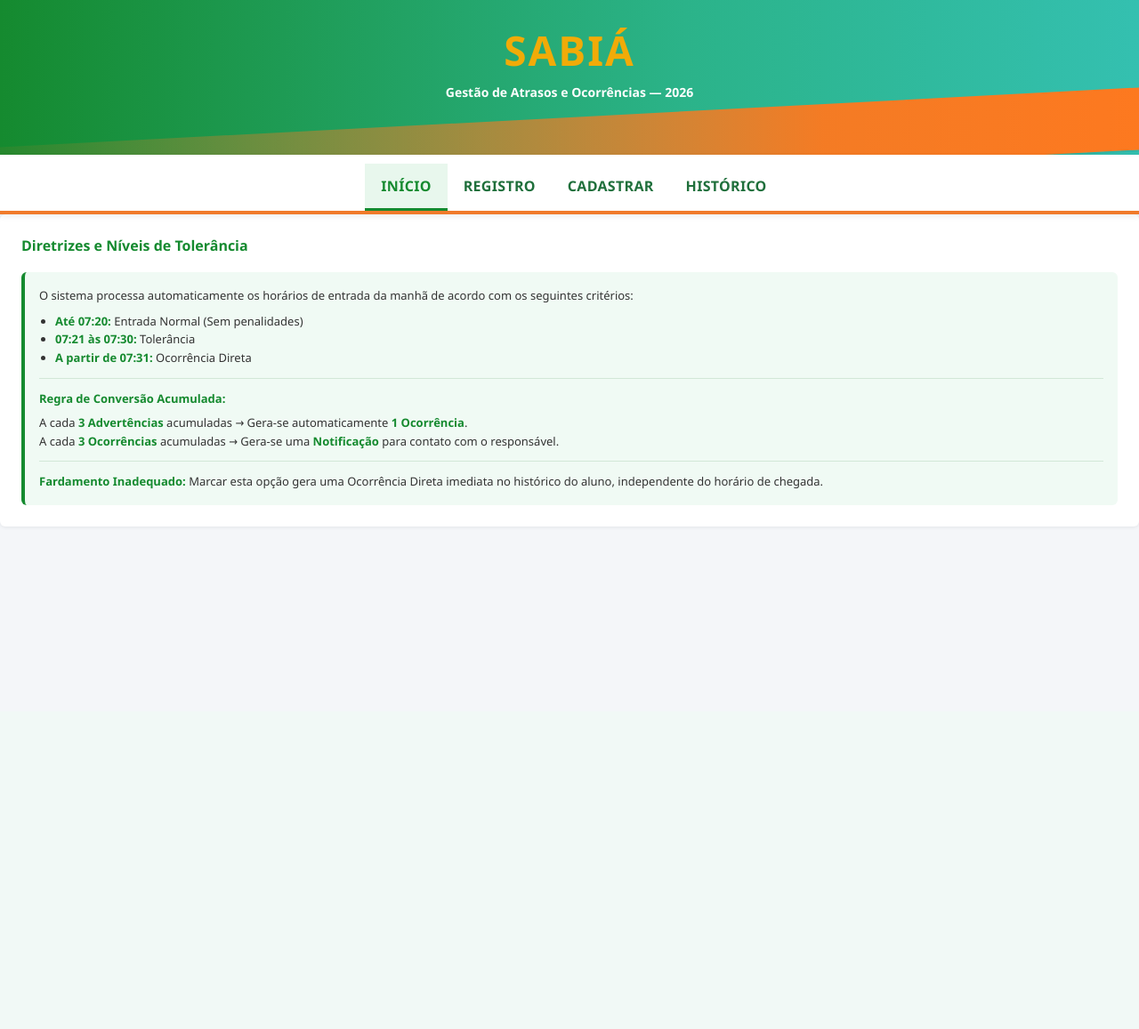
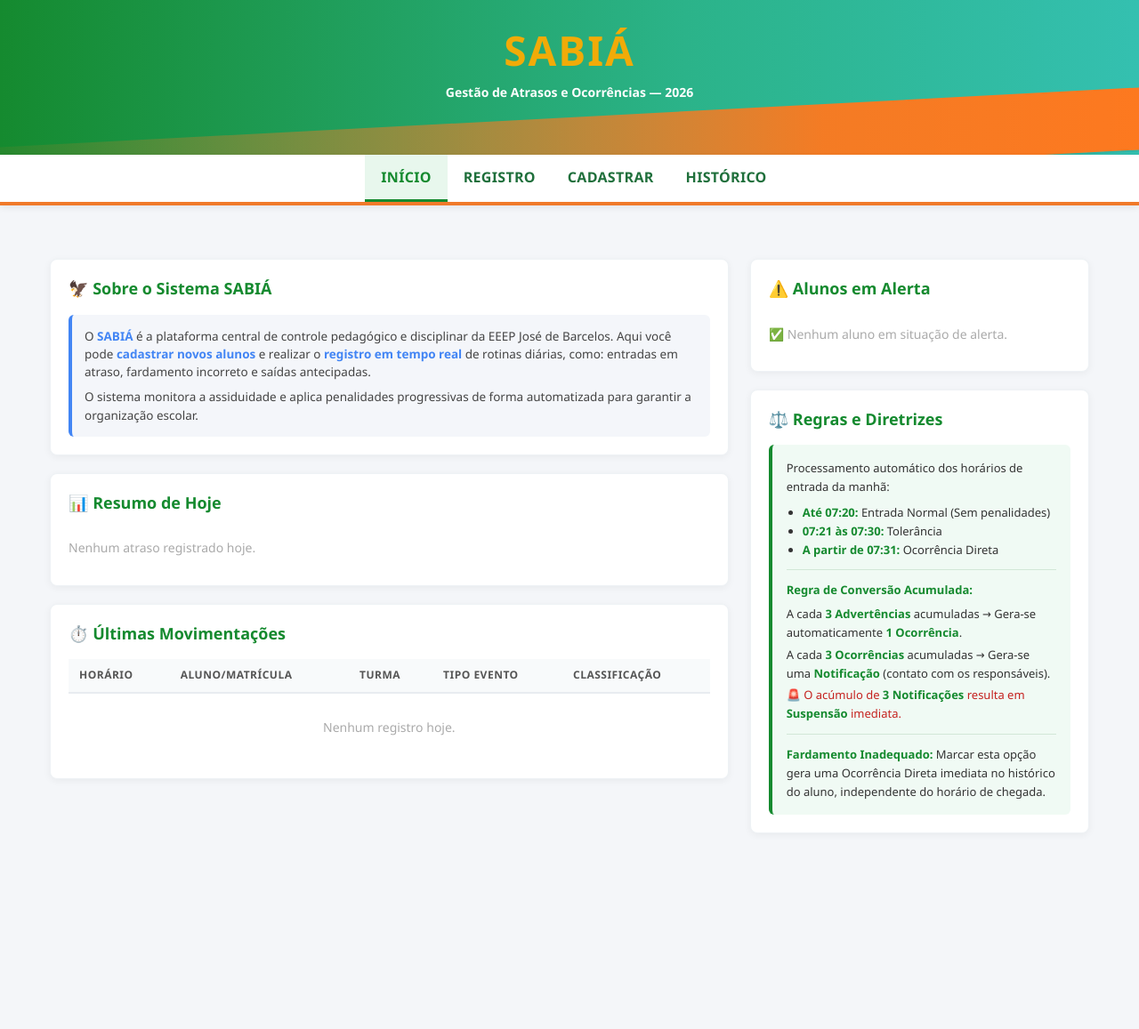
Before and after one commit to nicolasPL0/Projeto-Social-Backend, a PHP site: page / in a window 1280 px wide. Shown: the whole page at 89% size. Before the commit the page ends 593 px from the top, so only its background shows below. Run offline with PHP 8.4, Linux system fonts and the light colour scheme; data that the repository does not hold is empty.

Commit message:
Update index.php

```diff
--- a/index.php
+++ b/index.php
@@ -3,17 +3,47 @@
 
 <head>
   <meta charset="UTF-8" />
-  <!-- viewport: garante que o celular não tente comprimir a página inteira numa tela pequena -->
   <meta name="viewport" content="width=device-width, initial-scale=1.0" />
   <title>SABIÁ — EEEP José de Barcelos</title>
   <link rel="stylesheet" href="style.css" />
   <style>
     /* limita a largura do conteúdo nessa página */
     .container {
-      max-width: 1000px;
+      max-width: 1200px;
+      margin: 0 auto;
+      padding: 0 16px;
     }
 
-    /* caixa verde com as regras disciplinares da escola */
+    /* Estrutura de Grid para organizar o conteúdo */
+    .main-grid {
+      display: grid;
+      grid-template-columns: 2fr 1fr;
+      gap: 24px;
+      margin-top: 24px;
+      margin-bottom: 80px; /* espaço para o bottom-nav no mobile */
+    }
+
+    /* Cards gerais do sistema */
+    .card {
+      background: #fff;
+      border-radius: 8px;
+      box-shadow: 0 2px 8px rgba(0,0,0,0.05);
+      padding: 20px;
+      margin-bottom: 20px;
+      border: 1px solid #eef2f5;
+    }
+
+    .card-title {
+      font-size: 18px;
+      font-weight: bold;
+      color: #158a2f;
+      margin-bottom: 16px;
+      display: flex;
+      align-items: center;
+      gap: 8px;
+    }
+
+    /* Caixa verde com as regras disciplinares da escola */
     .rule-box {
       background: #f0faf4;
       border-left: 4px solid #158a2f;
@@ -28,6 +58,90 @@
       color: #158a2f;
     }
 
+    /* Estilos para a tabela e dados dinâmicos do JS */
+    .table-container {
+      overflow-x: auto;
+    }
+
+    table {
+      width: 100%;
+      border-collapse: collapse;
+      font-size: 14px;
+      text-align: left;
+    }
+
+    th, td {
+      padding: 12px;
+      border-bottom: 1px solid #eee;
+    }
+
+    th {
+      background-color: #f8f9fa;
+      color: #555;
+    }
+
+    /* Estilos de Badges (Tolerância, Ocorrência, etc) */
+    .badge {
+      padding: 4px 8px;
+      border-radius: 4px;
+      font-size: 12px;
+      font-weight: bold;
+      display: inline-block;
+    }
+    .badge-green { background: #e6f4ea; color: #137333; }
+    .badge-orange { background: #feefe3; color: #b06000; }
+    .badge-red { background: #fce8e6; color: #c5221f; }
+    .badge-gray { background: #f1f3f4; color: #5f6368; }
+
+    /* Alertas de alunos */
+    .alerta-item {
+      display: flex;
+      justify-content: space-between;
+      align-items: center;
+      padding: 10px;
+      border-bottom: 1px solid #f5f5f5;
+    }
+    .alerta-turma {
+      font-size: 12px;
+      color: #777;
+      margin-left: 6px;
+    }
+    .alerta-badges {
+      display: flex;
+      gap: 4px;
+    }
+
+    /* Layout dos blocos de resumo */
+    .resumo-container {
+      display: grid;
+      grid-template-columns: repeat(auto-fit, minmax(200px, 1fr));
+      gap: 16px;
+      margin-top: 10px;
+    }
+    .resumo-box {
+      padding: 16px;
+      border-radius: 8px;
+      color: #fff;
+      text-align: center;
+    }
+    .resumo-atrasos { background: #34a853; }
+    .resumo-tolerancias { background: #fbbc05; }
+    .resumo-ocorrencias { background: #ea4335; }
+    .resumo-num { font-size: 32px; font-weight: bold; }
+    .resumo-label { font-size: 13px; opacity: 0.9; }
+
+    /* Info sobre o Sistema */
+    .info-sistema-box {
+      background: #f4f6fa;
+      border-left: 4px solid #4285f4;
+      padding: 14px;
+      border-radius: 6px;
+      font-size: 13.5px;
+      color: #444;
+      line-height: 1.5;
+    }
+    .info-sistema-box strong { color: #4285f4; }
+
     /* ajuste mobile: sidebar vai pra baixo do conteúdo principal */
     @media (max-width: 900px) {
       .main-grid {
@@ -39,21 +153,16 @@
 
 <body>
 
-  <!-- Cabeçalho verde do topo com o logo -->
   <header class="topbar">
     <div class="brand">
       <div class="logo"><span style="color:#f1ab08;">SABIÁ</span></div>
       <div class="subtitle">Gestão de Atrasos e Ocorrências — 2026</div>
     </div>
-    <!-- Detalhe laranja inclinado — decoração visual -->
     <div class="angled-deco"></div>
   </header>
 
-  <!-- Barra de navegação com os links das páginas -->
   <nav class="nav-row">
     <div class="container nav-inner">
-      <!-- Botão hambúrguer que aparece só no mobile -->
-
       <div class="nav-header-row"></div>
       <div class="nav-links" id="navLinks">
         <a href="index.php" class="active"> INÍCIO</a>
@@ -64,40 +173,85 @@
     </div>
   </nav>
 
-  <!-- Toast: mensagem temporária de sucesso/erro (aparece no canto da tela) -->
   <div class="toast" id="toast"></div>
 
+  <main class="container">
+    <div class="main-grid">
 
+      <div class="content-left">
 
-      <!-- Sidebar: regras e diretrizes do sistema disciplinar -->
-      <aside class="sidebar">
         <div class="card">
-          <div class="card-title"> Diretrizes e Níveis de Tolerância</div>
+          <div class="card-title">🦅 Sobre o Sistema SABIÁ</div>
+          <div class="info-sistema-box">
+            <p>O <strong>SABIÁ</strong> é a plataforma central de controle pedagógico e disciplinar da EEEP José de Barcelos. Aqui você pode <strong>cadastrar novos alunos</strong> e realizar o <strong>registro em tempo real</strong> de rotinas diárias, como: entradas em atraso, fardamento incorreto e saídas antecipadas.</p>
+            <p style="margin-top: 8px;">O sistema monitora a assiduidade e aplica penalidades progressivas de forma automatizada para garantir a organização escolar.</p>
+          </div>
+        </div>
+
+        <div class="card">
+          <div class="card-title">📊 Resumo de Hoje</div>
+          <div id="resumo-dia">
+            <p class="text-loading">Carregando dados estatísticos...</p>
+          </div>
+        </div>
+
+        <div class="card">
+          <div class="card-title">⏱️ Últimas Movimentações</div>
+          <div class="table-container">
+            <table>
+              <thead>
+                <tr>
+                  <th>Horário</th>
+                  <th>Aluno/Matrícula</th>
+                  <th>Turma</th>
+                  <th>Tipo Evento</th>
+                  <th>Classificação</th>
+                </tr>
+              </thead>
+              <tbody id="tbody-ultimos">
+                <tr>
+                  <td colspan="5" class="table-empty-message">Buscando registros na API...</td>
+                </tr>
+              </tbody>
+            </table>
+          </div>
+        </div>
+
+      </div> <aside class="sidebar">
+
+        <div class="card">
+          <div class="card-title">⚠️ Alunos em Alerta</div>
+          <div id="alerta-home">
+            <p class="text-loading">Verificando histórico de alertas...</p>
+          </div>
+        </div>
+
+        <div class="card">
+          <div class="card-title">⚖️ Regras e Diretrizes</div>
           <div class="rule-box">
-            <p>O sistema processa automaticamente os horários de entrada da manhã de acordo com os seguintes critérios:
-            </p>
+            <p>Processamento automático dos horários de entrada da manhã:</p>
             <ul style="margin-left: 18px; margin-top: 8px; margin-bottom: 12px;">
               <li><strong>Até 07:20:</strong> Entrada Normal (Sem penalidades)</li>
               <li><strong>07:21 às 07:30:</strong> Tolerância</li>
               <li><strong>A partir de 07:31:</strong> Ocorrência Direta</li>
             </ul>
+
             <hr style="border:0; border-top:1px solid #d2e7d7; margin:12px 0;" />
-            <p style="margin-bottom: 6px;"><strong> Regra de Conversão Acumulada:</strong></p>
-            <p>A cada <strong>3 Advertências</strong> acumuladas → Gera-se automaticamente <strong>1
-                Ocorrência</strong>.</p>
-            <p>A cada <strong>3 Ocorrências</strong> acumuladas → Gera-se uma <strong>Notificação</strong> para contato
-              com o responsável.</p>
+
+            <p style="margin-bottom: 6px;"><strong>Regra de Conversão Acumulada:</strong></p>
+            <p>A cada <strong>3 Advertências</strong> acumuladas → Gera-se automaticamente <strong>1 Ocorrência</strong>.</p>
+            <p style="margin-top: 4px;">A cada <strong>3 Ocorrências</strong> acumuladas → Gera-se uma <strong>Notificação</strong> (contato com os responsáveis).</p>
+            <p style="margin-top: 4px; color: #c5221f;">🚨 O acúmulo de <strong>3 Notificações</strong> resulta em <strong>Suspensão</strong> imediata.</p>
+
             <hr style="border:0; border-top:1px solid #d2e7d7; margin:12px 0;" />
-            <p><strong>Fardamento Inadequado:</strong> Marcar esta opção gera uma Ocorrência Direta imediata no
-              histórico do aluno, independente do horário de chegada.</p>
+
+            <p><strong>Fardamento Inadequado:</strong> Marcar esta opção gera uma Ocorrência Direta imediata no histórico do aluno, independente do horário de chegada.</p>
           </div>
         </div>
       </aside>
 
-    </div><!-- fim do main-grid -->
-  </main>
+    </div></main>
 
-  <!-- Navegação inferior (visível apenas em mobile) -->
   <nav class="bottom-nav">
     <a href="index.php" class="active">
       <span class="nav-icon">🏠</span>
@@ -116,7 +270,6 @@
       <span class="nav-text">Histórico</span>
     </a>
   </nav>
-
 
   <script>
     // Abre/fecha o menu hambúrguer no mobile
@@ -185,7 +338,6 @@
           tbody.innerHTML = '<tr><td colspan="5" class="table-empty-message">Nenhum registro hoje.</td></tr>';
         } else {
           tbody.innerHTML = data.hoje.slice(0, 8).map(a => {
-            // Define a cor do badge baseado no tipo classificado pelo servidor
             let badgeClass = 'badge-green';
             let badgeLabel = a.tipo || 'Normal';
 
@@ -206,16 +358,13 @@
         }
 
       } catch (e) {
-        // Se der erro de rede, mostra aviso simples
         console.error('Erro de conexão:', e);
         document.getElementById('resumo-dia').innerHTML = '<p class="text-loading">Erro de conexão.</p>';
       }
     }
 
-    // Carrega tudo assim que a página abrir
     window.addEventListener('load', renderHome);
   </script>
 
 </body>
-
 </html>
```
